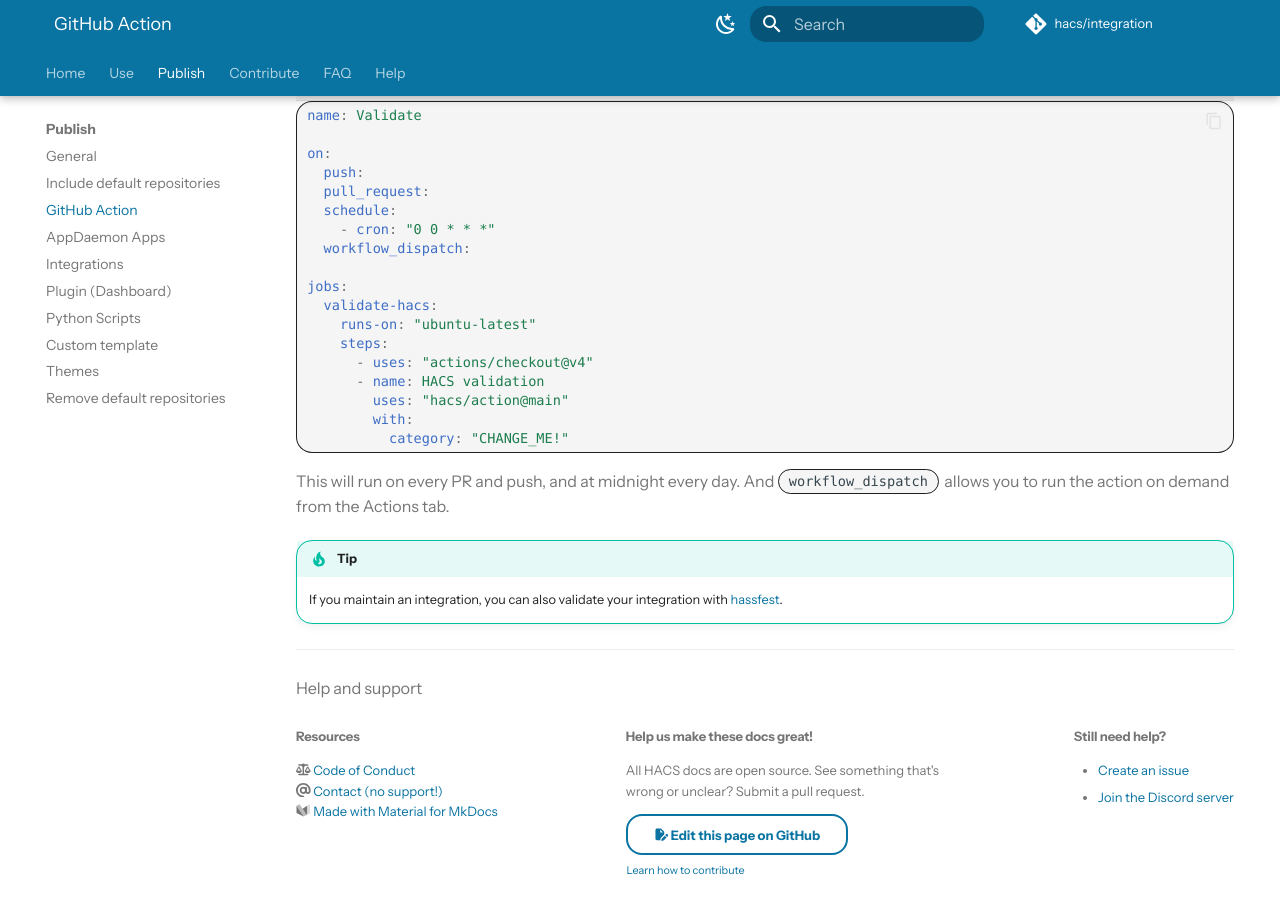
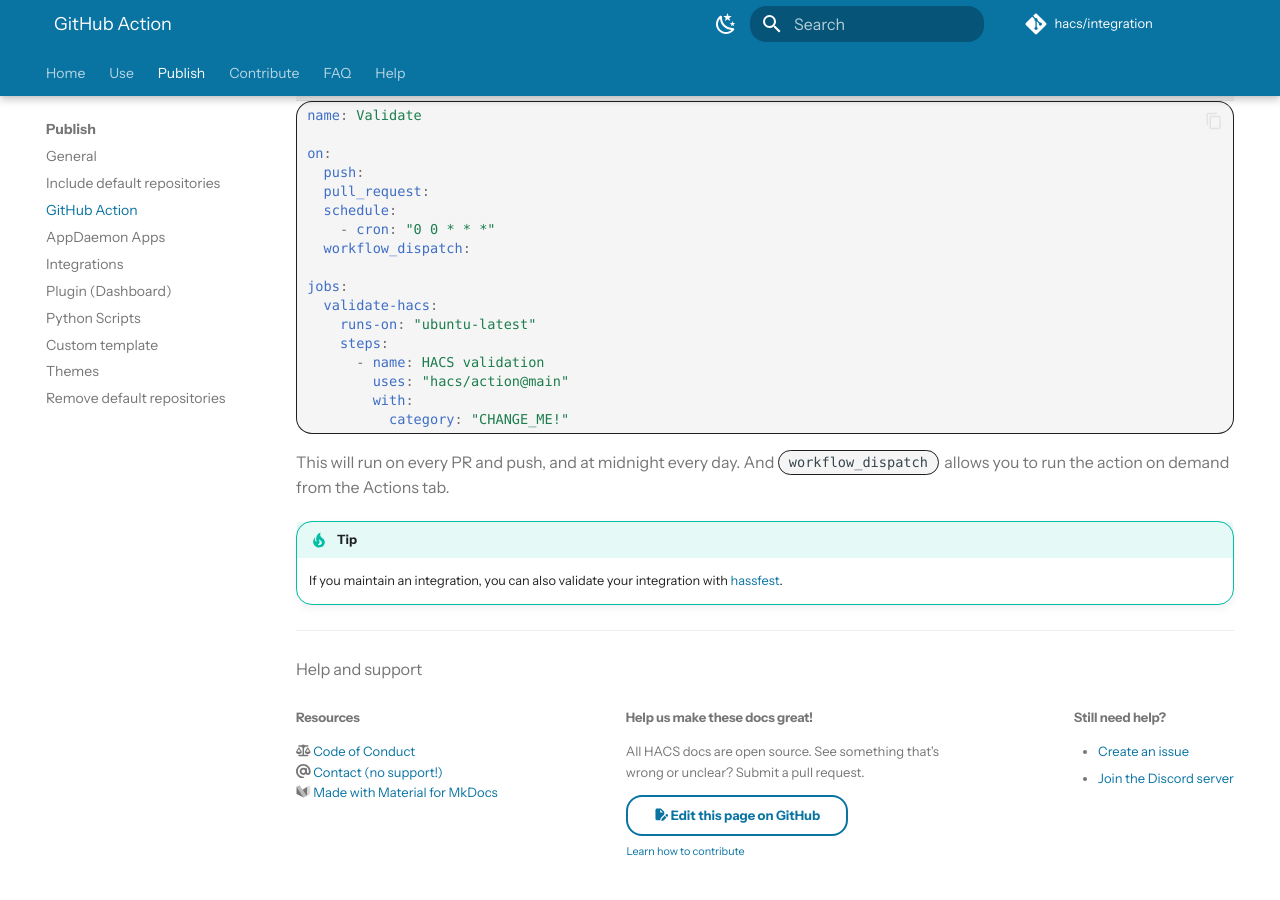
Before and after one commit to hacs/documentation, an MkDocs documentation site: the page built from source/docs/publish/action.md, in a window 1280 px wide and 900 px high, scrolled down 794 px. Built offline with MkDocs 1.6.1 and Material for MkDocs 9.7.7, drawn with Linux system fonts in a browser that asks for light colours; some web fonts are replaced; plug-ins that fetch from the network failed and are left out; comment, search, counter and statistics services are not loaded.

Commit message:
Update source/docs/publish/action.md
Co-authored-by: Joakim Sørensen <joasoe@gmail.com>

```diff
--- a/source/docs/publish/action.md
+++ b/source/docs/publish/action.md
@@ -40,7 +40,6 @@ jobs:
   validate-hacs:
     runs-on: "ubuntu-latest"
     steps:
-      - uses: "actions/checkout@v4"
       - name: HACS validation
         uses: "hacs/action@main"
         with:
```
